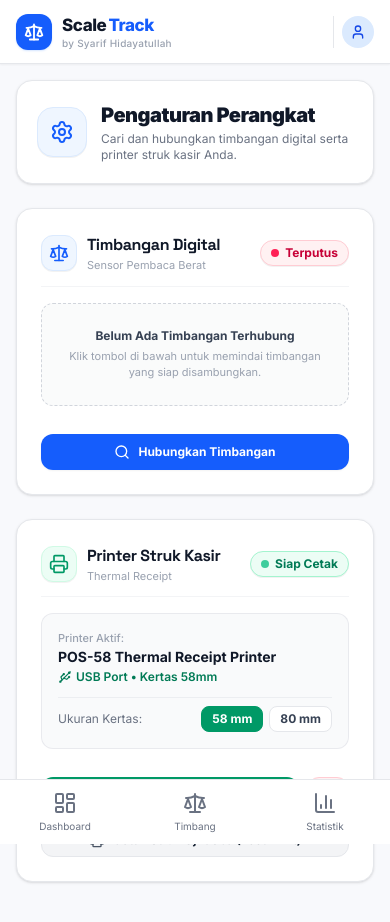
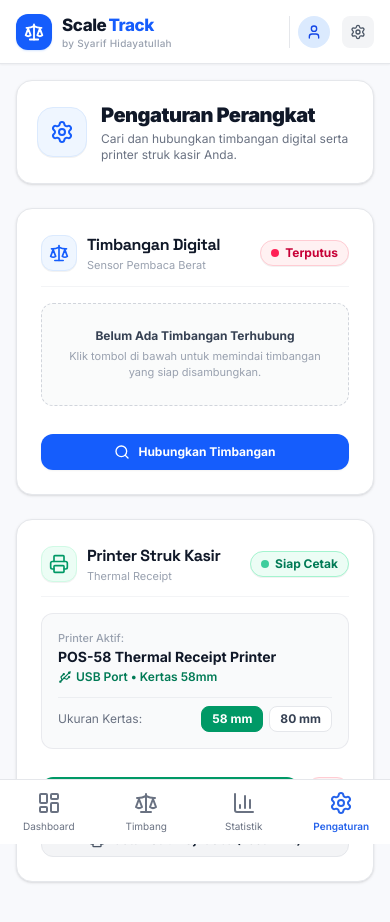
Before and after one commit to syarifpromt/ScaleTrack, a Next.js app: page /settings in a window 390 px wide. Shown: the top 922 px of the page. Built offline with nearby package versions, Linux system fonts and the light colour scheme; no server answers; the database is empty.

Commit message:
feat(mobile): add Pengaturan (Settings) navigation to Android bottom nav and top header

```diff
--- a/src/components/layout/BottomNav.tsx
+++ b/src/components/layout/BottomNav.tsx
@@ -3,13 +3,14 @@
 import React from 'react';
 import Link from 'next/link';
 import { usePathname } from 'next/navigation';
-import { LayoutDashboard, Scale, FileText, BarChart3 } from 'lucide-react';
+import { LayoutDashboard, Scale, BarChart3, Settings } from 'lucide-react';
 import clsx from 'clsx';
 
 const navItems = [
   { name: 'Dashboard', href: '/', icon: LayoutDashboard },
   { name: 'Timbang', href: '/weighing', icon: Scale },
   { name: 'Statistik', href: '/history', icon: BarChart3 },
+  { name: 'Pengaturan', href: '/settings', icon: Settings },
 ];
 
 export function BottomNav() {
--- a/src/components/layout/TopBar.tsx
+++ b/src/components/layout/TopBar.tsx
@@ -1,7 +1,8 @@
 'use client';
 
 import React, { useState, useEffect } from 'react';
-import { Clock, User, Scale, Printer } from 'lucide-react';
+import Link from 'next/link';
+import { Clock, User, Scale, Printer, Settings } from 'lucide-react';
 import { Logo } from './Logo';
 import { useScaleConnection, usePrinterConnection } from '@/lib/device-store';
 
@@ -103,6 +104,15 @@ export function TopBar() {
             <span className="text-[11px] text-gray-400">Operator Kasir</span>
           </div>
         </div>
+
+        {/* Mobile Settings Shortcut Link */}
+        <Link
+          href="/settings"
+          className="lg:hidden flex items-center justify-center h-8 w-8 rounded-lg bg-gray-100 text-gray-600 hover:bg-gray-200 transition-colors"
+          title="Pengaturan"
+        >
+          <Settings className="w-4 h-4" />
+        </Link>
       </div>
     </header>
   );
```
